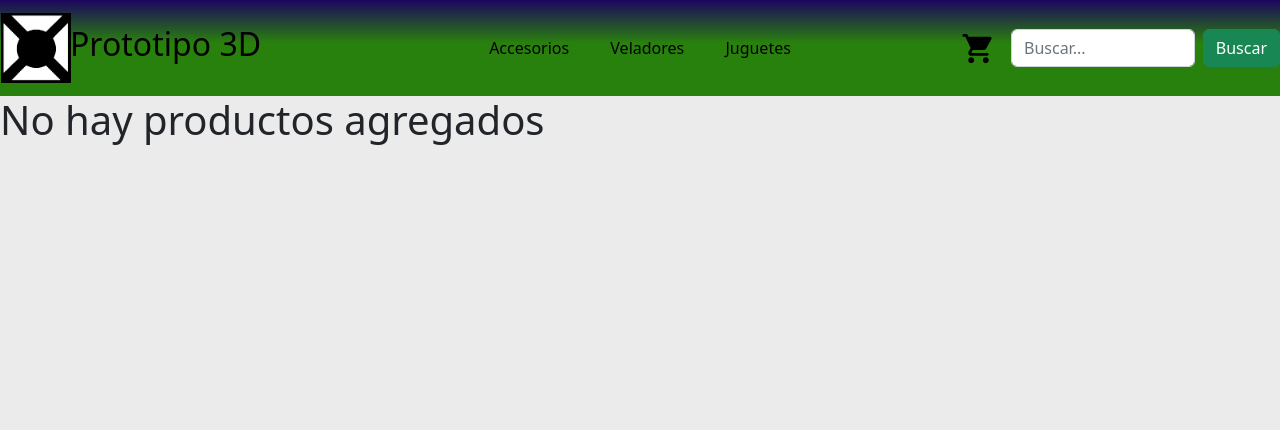
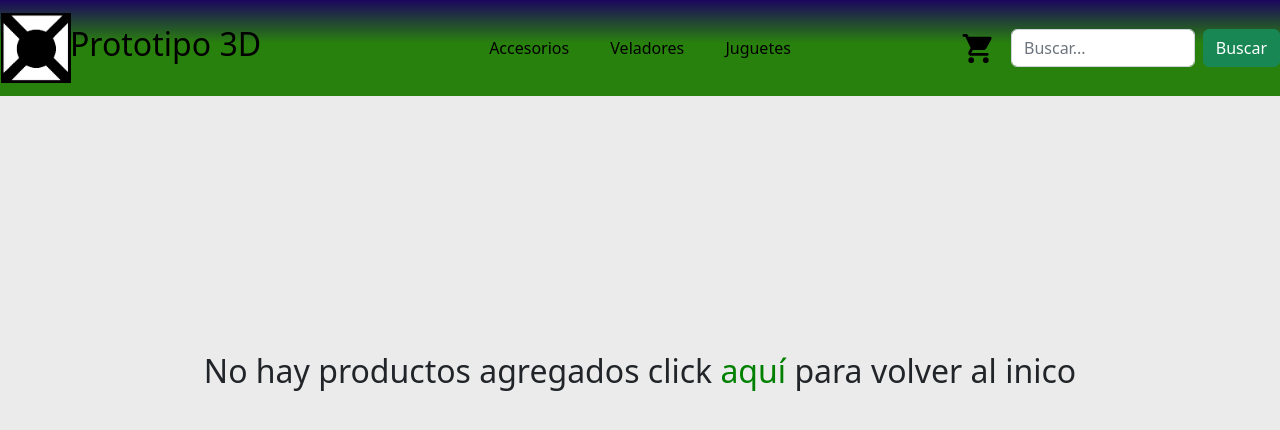
Before and after one commit to joaquingutierrez/prototipo-3d, a React (Create React App) app: page /cart in a window 1280 px wide. Shown: the top 430 px of the page. Built offline with nearby package versions, Linux system fonts and the light colour scheme.

Commit message:
Agregado boton para volver al inicio cuando cart está vacío y CartWidget ahora muestra la cantidad de items totales

```diff
--- a/src/components/Cart.jsx
+++ b/src/components/Cart.jsx
@@ -3,6 +3,7 @@ import { Button } from "react-bootstrap";
 import { CartContext } from "../context/CartContext";
 import CartItem from "./CartItem"
 import './styles/Cart.css'
+import { Link } from "react-router-dom";
 
 const totalItem = (product) => {
     return product.quantity * product.price
@@ -27,12 +28,12 @@ const Cart = () => {
         <>
             {(cart.length) ? (
                 <>
-                <div className="titles">
+                    <div className="titles">
                         <h3 className="deleteTitle">Eliminar</h3>
                         <h3 className="nameTitle">Cantidad x Producto</h3>
                         <h3 className="priceTitle">Precio por unidad</h3>
                         <h3 className="total-priceTitle">Precio total</h3>
-                </div>
+                    </div>
                     <div className="cartContainer">
                         {cart.map((product, index) => <CartItem key={product.id} totalItem={totalItem} product={product} index={index} removeItem={removeItem} />)}
                     </div>
@@ -43,7 +44,7 @@ const Cart = () => {
                 </>
             )
                 : (
-                    <h1>No hay productos agregados</h1>
+                    <h2 className="noProductsTitle">No hay productos agregados click <Link to="/" className="noProductsTitleLink">aquí</Link> para volver al inico</h2>
                 )}
         </>
     )
--- a/src/components/CartWidget.jsx
+++ b/src/components/CartWidget.jsx
@@ -3,10 +3,20 @@ import ShoppingCartRoundedIcon from '@mui/icons-material/ShoppingCartRounded';
 import './styles/CartWidget.css'
 import { CartContext } from "../context/CartContext";
 
+
+const quantityProducts = (array) => {
+    let quantityProducts = 0;
+    array.map((product)=>
+        quantityProducts += product.quantity
+    )
+    return quantityProducts
+}
+
 const CartWidget = () => {
 
+
     const {cart} = useContext(CartContext)
-    const cartLength = cart.length
+    const cartLength = quantityProducts(cart)
     return (
         <div className="shoppingCart">
             <ShoppingCartRoundedIcon fontSize="large"/>
--- a/src/components/styles/Cart.css
+++ b/src/components/styles/Cart.css
@@ -51,3 +51,15 @@
     grid-area: button;
     margin: 6px;
 }
+
+.noProductsTitle {
+    text-align: center;
+    margin-top: 20%;
+}
+.noProductsTitleLink {
+    color: green;
+    text-decoration: none;
+}
+.noProductsTitleLink:hover {
+    color: rgb(1, 80, 1);
+}
```
